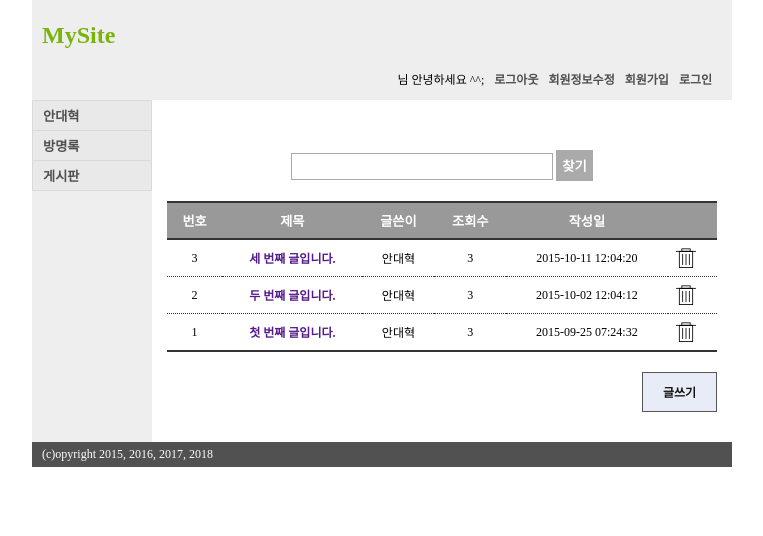
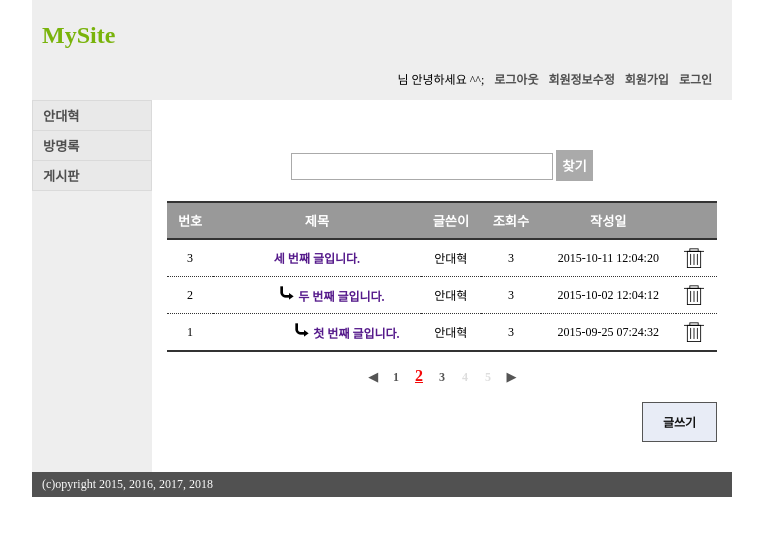
Before and after one commit to koalalovepabro/mysite01-1, a Django app: page /board/ in a window 1280 px wide. Shown: the top 536 px of the page, without its empty margins (258-1021 px from the left). Run offline with Django 3.2, Linux system fonts and the light colour scheme.

Commit message:
board app 만들기 #2

```diff
--- a/board/views.py
+++ b/board/views.py
@@ -3,3 +3,7 @@ from django.shortcuts import render
 
 def index(request):
     return render(request, 'board/index.html')
+
+
+def view(request):
+    return render(request, 'board/view.html')
--- a/mysite01/urls.py
+++ b/mysite01/urls.py
@@ -32,6 +32,7 @@ urlpatterns = [
     path('user/logout', userviews.logout),
     path('user/updateform', userviews.updateform),
 
-    path('board/', boardviews.index)
+    path('board/', boardviews.index),
+    path('board/view', boardviews.view)
 
 ]
--- a/statics/css/board.css
+++ b/statics/css/board.css
@@ -131,3 +131,22 @@ a.del	{
 	background:url("/assets/images/recycle.png") no-repeat 0 0;
 	font-size:0;
 }
+
+/*
+	게시판 리스트 페이징
+*/
+div.pager {
+	width:100%;
+	text-align:center;
+}
+div.pager  ul {
+	height:20px;
+	margin:10px auto;
+}
+div.pager  ul li 			{ color:#ddd; display:inline-block; margin:5px 0; width:20px ; font-weight:bold; }
+div.pager  ul li.selected	{ font-size:16px; text-decoration: underline; color:#f40808 }
+div.pager  ul li a,
+div.pager  ul li a:visited,
+div.pager  ul li a:link,
+div.pager  ul li a:active	{ text-decoration: none; color:#555 }
+div.pager  ul li a:hover	{ text-decoration: none; color:#f00 }
--- a/templates/board/index.html
+++ b/templates/board/index.html
@@ -34,7 +34,7 @@
 					</tr>
 					<tr>
 						<td>3</td>
-						<td><a href="">세 번째 글입니다.</a></td>
+						<td><a href="" style="text-align:left; padding-left:0px">세 번째 글입니다.</a></td>
 						<td>안대혁</td>
 						<td>3</td>
 						<td>2015-10-11 12:04:20</td>
@@ -42,7 +42,7 @@
 					</tr>
 					<tr>
 						<td>2</td>
-						<td><a href="">두 번째 글입니다.</a></td>
+						<td><a href="" style="text-align:left; padding-left:30px"><img src="/assets/images/reply.png" /> 두 번째 글입니다.</a></td>
 						<td>안대혁</td>
 						<td>3</td>
 						<td>2015-10-02 12:04:12</td>
@@ -50,13 +50,28 @@
 					</tr>
 					<tr>
 						<td>1</td>
-						<td><a href="">첫 번째 글입니다.</a></td>
+						<td><a href="" style="text-align:left; padding-left:60px"><img src="/assets/images/reply.png" /> 첫 번째 글입니다.</a></td>
 						<td>안대혁</td>
 						<td>3</td>
 						<td>2015-09-25 07:24:32</td>
 						<td><a href="" class="del">삭제</a></td>
 					</tr>
 				</table>
+
+				<!-- pager 추가 -->
+				<div class="pager">
+					<ul>
+						<li><a href="">◀</a></li>
+						<li><a href="">1</a></li>
+						<li class="selected">2</li>
+						<li><a href="">3</a></li>
+						<li>4</li>
+						<li>5</li>
+						<li><a href="">▶</a></li>
+					</ul>
+				</div>
+				<!-- pager 추가 -->
+
 				<div class="bottom">
 					<a href="" id="new-book">글쓰기</a>
 				</div>
--- a/templates/board/view.html
+++ b/templates/board/view.html
@@ -41,6 +41,7 @@
 				<div class="bottom">
 					<a href="">글목록</a>
 					<a href="">글수정</a>
+					<a href="">답글</a>
 				</div>
 			</div>
 		</div>
```
Also changed, not shown: statics/images/reply.png (added), templates/board/updateform.html (renamed from templates/board/modify.html), templates/board/writeform.html (renamed from templates/board/write.html).
